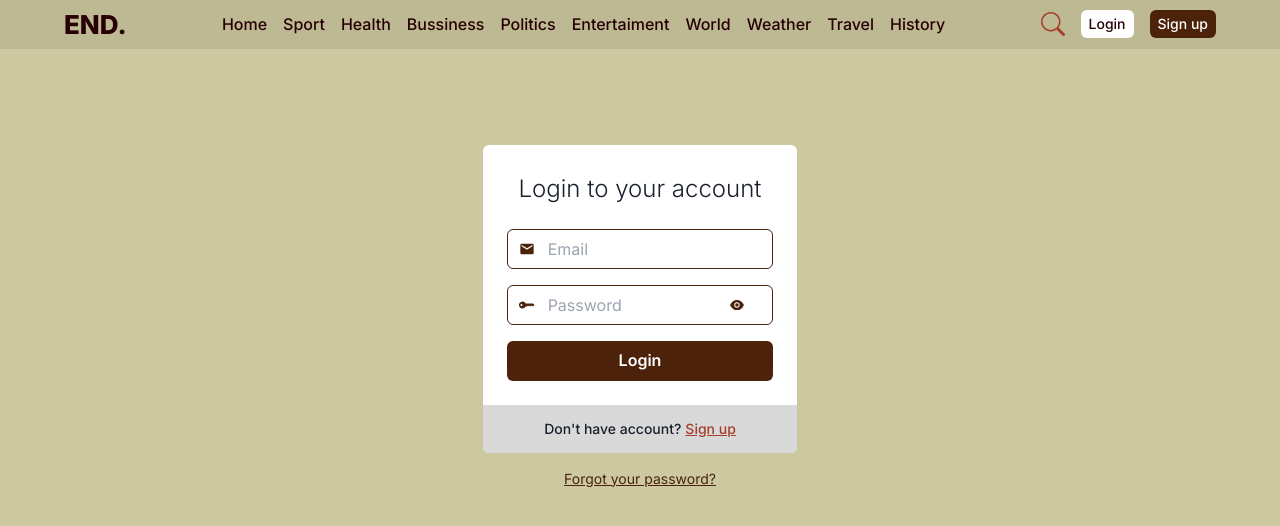
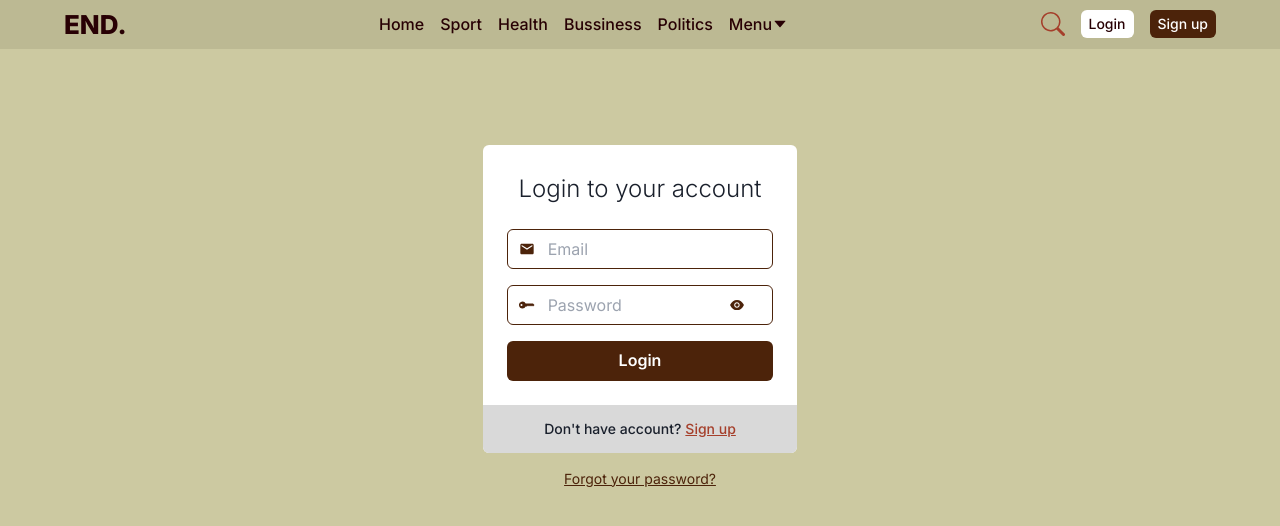
Before and after one commit to eyoba-bisru/public-news-frontend, a Next.js app: page /auth/login in a window 1280 px wide. Shown: the top 526 px of the page. Built offline with nearby package versions, Linux system fonts and the light colour scheme.

Commit message:
add grid to user navbar

```diff
--- a/components/UserNavbar.tsx
+++ b/components/UserNavbar.tsx
@@ -25,13 +25,14 @@ const data3 = data.slice(5);
 
 const UserNavbar = () => {
   const [open, setOpen] = useState(false);
-  const [screen, setScreen] = useState(0);
+  const [screen, setScreen] = useState<number>(0);
 
   function handleScreen() {
     setScreen(window.innerWidth);
   }
 
   useEffect(() => {
+    setScreen(window.innerWidth);
     window.addEventListener("resize", handleScreen);
 
     return () => {
@@ -44,48 +45,19 @@ const UserNavbar = () => {
       <div className="w-screen max-w-[1200px] h-full bg-userNav flex justify-between items-center px-6 md:px-6">
         <div className="font-extrabold text-[26px] text-text">END.</div>
         <div
-          className={`fixed transition-all right-0 top-[48.6px] bg-userNav z-10 w-[50vw] justify-center items-center ${
+          className={`fixed transition-all right-0 top-[48.6px] bg-userNav z-10 w-[100vw] justify-center items-center ${
             open ? "translate-x-0" : "translate-x-[100%]"
           } md:flex md:translate-x-0 md:static md:w-auto`}
         >
-          <ul className="flex flex-col md:flex-row md:gap-4">
-            {/* {data2.map((menu) => {
-              if (menu == "More") {
-                return (
-                  <Menu>
-                    <MenuButton>
-                      <div className="hover:shadow text-text text-[14px] md:text-[16px] hover:text-secondary hover:cursor-pointer transition-all h-10 flex justify-center items-center w-[50vw] font-medium md:w-auto">
-                        Menu
-                        <AiFillCaretDown />
-                      </div>
-                    </MenuButton>
-                    <MenuList bgColor="rgb(188 185 147)">
-                      <div className="bg-userNav">
-                        {data3.map((menu) => {
-                          return (
-                            <MenuItem bg="rgb(188 185 147)">
-                              <div className="w-full text-text text-[14px] hover:text-secondary hover:cursor-pointer transition-all h-10 flex justify-center items-center font-medium">
-                                {menu}
-                              </div>
-                            </MenuItem>
-                          );
-                        })}
-                      </div>
-                    </MenuList>
-                  </Menu>
-                );
-              }
-              return (
-                <li className="hover:shadow text-text text-[14px] md:text-[16px] hover:text-secondary hover:cursor-pointer transition-all h-10 flex justify-center items-center w-[50vw] font-medium md:w-auto">
-                  {menu}
-                </li>
-              );
-            })} */}
-
+          <ul
+            className={` md:flex-row md:gap-4 ${
+              screen < 768 ? "grid grid-cols-4" : "flex flex-col"
+            }`}
+          >
             {screen < 768
               ? data.map((menu) => {
                   return (
-                    <li className="hover:shadow text-text text-[14px] md:text-[16px] hover:text-secondary hover:cursor-pointer transition-all h-10 flex justify-center items-center w-[50vw] font-medium md:w-auto">
+                    <li className="hover:shadow text-text text-[14px] md:text-[16px] hover:text-secondary hover:cursor-pointer transition-all h-10 flex justify-center items-center w-[25vw] font-medium md:w-auto">
                       {menu}
                     </li>
                   );
@@ -100,7 +72,11 @@ const UserNavbar = () => {
                             <AiFillCaretDown />
                           </div>
                         </MenuButton>
-                        <MenuList bgColor="rgb(188 185 147)">
+                        <MenuList
+                          bgColor="rgb(188 185 147)"
+                          display="grid"
+                          gridTemplateColumns="2"
+                        >
                           <div className="bg-userNav">
                             {data3.map((menu) => {
                               return (
--- a/pages/auth/login.tsx
+++ b/pages/auth/login.tsx
@@ -6,7 +6,7 @@ import PasswordInput from "../../components/PasswordInput";
 
 const Login = () => {
   return (
-    <div className="w-screen flex flex-col justify-center items-center">
+    <div className="w-screen flex flex-col justify-between items-center">
       <Head>
         <title>Login</title>
       </Head>
```
